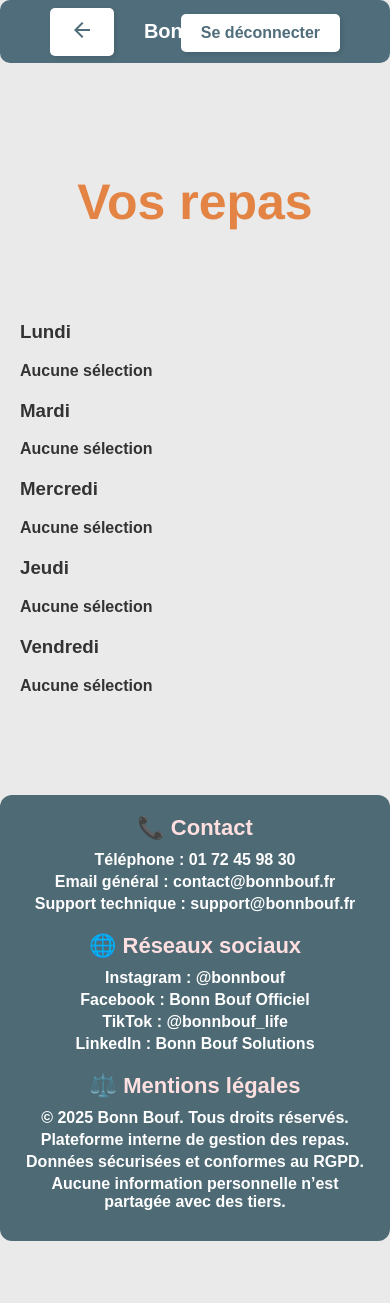
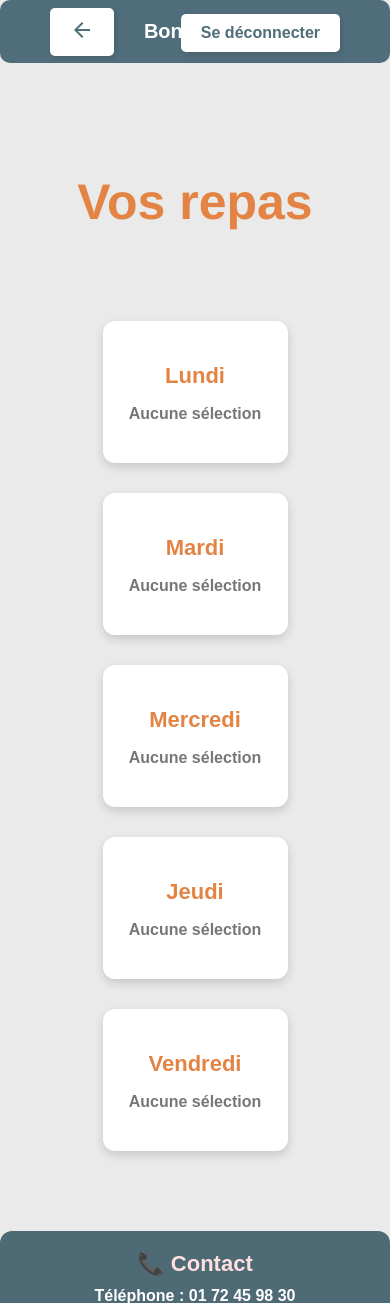
Before and after one commit to Eudo08/2025_2026_nsi_lndb_term4_gp1, a Flask app: page /page_finale in a window 390 px wide. Shown: the top 1303 px of the page. Before the commit the page ends 1241 px from the top, so only its background shows below. Run offline with Flask 3, Linux system fonts and the light colour scheme.

Commit message:
Add card-based layout for meal planning page
Introduced new CSS classes for a card-based layout in the meal planning section, improving visual organization and responsiveness. Updated page_finale.html to use the new layout, wrapping each day's meals in a styled card. Minor adjustments to structure and alignment for better user experience.

```diff
--- a/static/css/styleprincipal.css
+++ b/static/css/styleprincipal.css
@@ -367,3 +367,56 @@ select.input-menu:focus {
     border-color: var(--paynes-gray);
     box-shadow: 0 0 5px rgba(79, 109, 122, 0.5);
 }
+
+.planning-container {
+    display: flex;
+    flex-wrap: wrap;
+    justify-content: center;
+    gap: 30px;
+}
+.card-jour {
+    flex: 0 0 calc(33.33% - 30px);
+    max-width: 220px;
+    background-color: white;
+    border-radius: 12px;
+    padding: 20px;
+    box-shadow: 0 4px 10px rgba(0, 0, 0, 0.15);
+    transition: transform 0.2s, box-shadow 0.3s;
+    text-align: center;
+}
+
+
+.card-jour h3 {
+    color: var(--couleur_comple);
+    font-size: 22px;
+    margin-bottom: 10px;
+}
+
+.card-jour ul {
+    padding: 0;
+    list-style: none;
+}
+
+.card-jour li {
+    margin: 6px 0;
+}
+
+.card-jour p {
+    color: #777;
+}
+
+.card-jour:hover {
+    transform: scale(1.05);
+    box-shadow: 0 6px 15px rgba(0, 0, 0, 0.25);
+    background-color: var(--dutch-white);
+}
+
+@media (max-width: 800px) {
+    .card-jour {
+        flex: 0 0 calc(50% - 30px);
+    }
+}
+.planning-container {
+    max-width: 900px;
+    margin: 0 auto;
+}
--- a/templates/page_finale.html
+++ b/templates/page_finale.html
@@ -21,13 +21,12 @@
                 arrow_back
               </span></a>
         </div>
+<div id="main" class="principal">
+    <h1>Vos repas</h1>
 
-        <div id="main" class="principal">
-            <center>
-                <h1>Vos repas</h1>
-            </center>
-            <!-- <p>vous êtes matché avec {{person}}</p> -->
+    <div class="planning-container">
         {% for jour, personnes in personnes_par_jour.items() %}
+            <div class="card-jour">
                 <h3>{{ jour|capitalize }}</h3>
 
                 {% if personnes %}
@@ -39,8 +38,11 @@
                 {% else %}
                 <p>Aucune sélection</p>
                 {% endif %}
+            </div>
         {% endfor %}
     </div>
+</div>
+
         <div class="footer-bonnbouf">
             <h3>📞 Contact</h3>
 
```
Also changed, not shown: info_idividu.db. Lines whose indentation alone changed are shown as unchanged.
